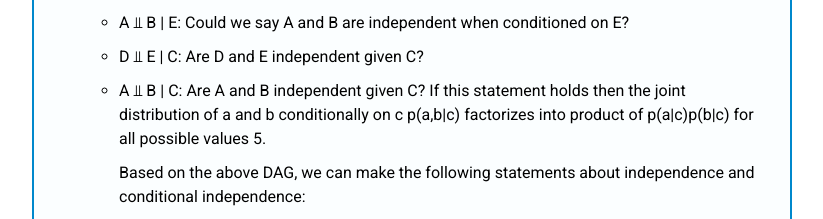
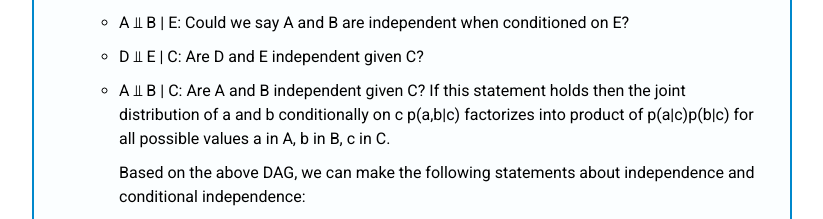
Before and after one commit to fartaha/ml-advanced-probabilistic-methods, a plain HTML site: page lectures/lec2.html in a window 1280 px wide. Shown: the part 1123-1342 px from the top of the page, without its empty margins (228-1051 px from the left). Drawn offline with Linux system fonts and the light colour scheme; files whose address does not match are found by name.

Commit message:
Update lec2.html

```diff
--- a/lectures/lec2.html
+++ b/lectures/lec2.html
@@ -157,7 +157,7 @@ img {vertical-align: middle;}
                             <ul><li>A ⫫ B: Are A and B marginally independent? </li>
                             <li>A ⫫ B | E: Could we say A and B are independent when conditioned on E? </li>
                             <li>D ⫫ E | C: Are D and E independent given C? </li>
-                            <li>A ⫫ B | C: Are A and B independent given C? If this statement holds then the joint distribution of a and b conditionally on c p(a,b|c) factorizes into product of p(a|c)p(b|c) for all possible values <h:sqrt>5</h:sqrt>.</li>
+                            <li>A ⫫ B | C: Are A and B independent given C? If this statement holds then the joint distribution of a and b conditionally on c p(a,b|c) factorizes into product of p(a|c)p(b|c) for all possible values <h:sqrt>a in A, b in B, c in C</h:sqrt>.</li>
 
                              Based on the above DAG, we can make the following statements about independence and conditional independence:
 
```
